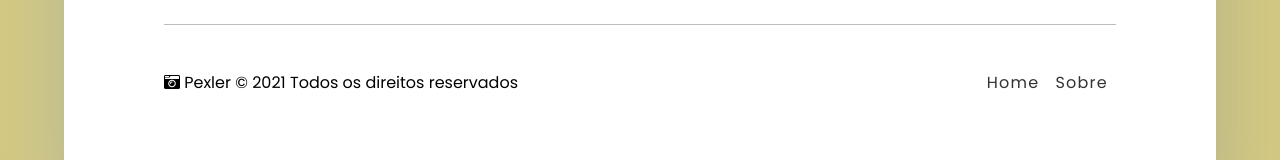
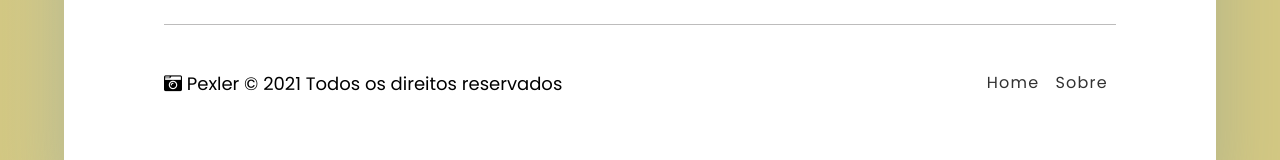
Before and after one commit to PilatusBRX/pexler, a React (Create React App) app: page /sobre in a window 1280 px wide. Shown: the part 706-866 px from the top of the page. Built offline with nearby package versions, Linux system fonts and the light colour scheme; no server answers.

Commit message:
editing readme file

```diff
--- a/src/App.css
+++ b/src/App.css
@@ -205,7 +205,9 @@ footer {
   border-top: 1px solid #bdbcbc;
   padding-top: 45px;
 }
-
+footer p{
+  font-size: 18px;
+}
 footer nav {
   display: flex;
   flex-direction: row;
@@ -299,6 +301,9 @@ footer  nav a:hover:after {
 .about p{
   margin-bottom: 10px;
 }
+
+/******** Media queries *******/
+
 @media only screen and (max-width: 500px){
 
   main{
@@ -308,6 +313,10 @@ footer  nav a:hover:after {
     width: 92.5%;
     padding: 25px 10px;
   }
+  footer p{
+    padding: 0 30px
+  }
+
   .pagination {
     display: flex;
     flex-wrap: wrap;
@@ -382,7 +391,7 @@ footer  nav a:hover:after {
     float: right;
   }
  .container{
-   max-width: 1160px;
+   max-width: 1180px;
    padding: 100px;
  }
  .logo-container{
```
Also changed, not shown: screenshot/screen3.png (added), 1 other file (tests, documents, lock files or other folders).
